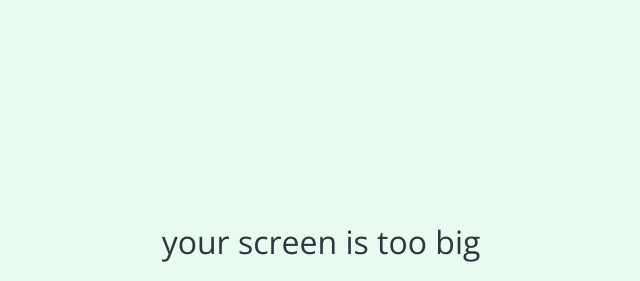
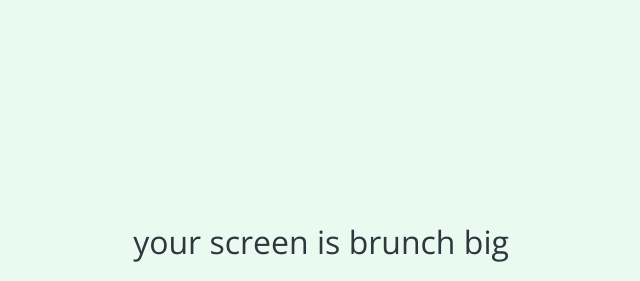
Before and after one commit to 1478952/cocoa-clone-2021, a plain HTML site: page index.html in a window 1280 px wide. Shown: the part 158-439 px from the top of the page, without its empty margins (319-959 px from the left). Drawn offline with nearby package versions, Linux system fonts and the light colour scheme.

Commit message:
Update index.html

```diff
--- a/index.html
+++ b/index.html
@@ -48,7 +48,7 @@
       <i class="fas fa-comment fa-7x"></i>
     </div>
     <div class="no-mobile">
-      <span>your screen is too big</span>
+      <span>your screen is brunch big</span>
     </div>
     <script
       src="https://kit.fontawesome.com/6478f529f2.js"
```
